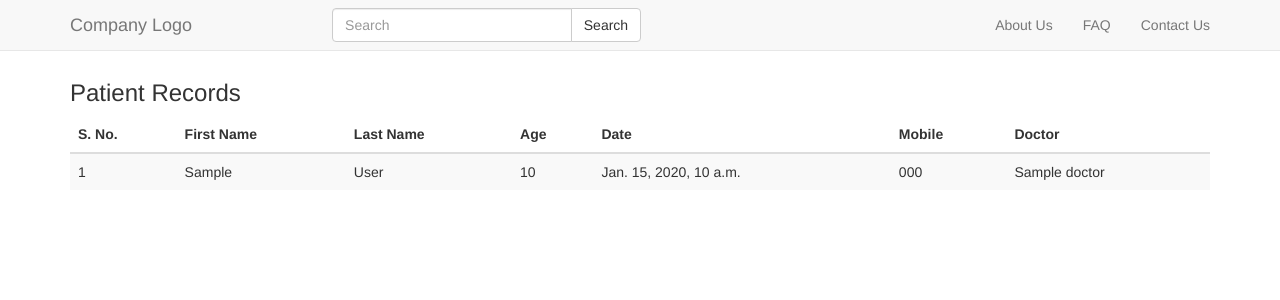
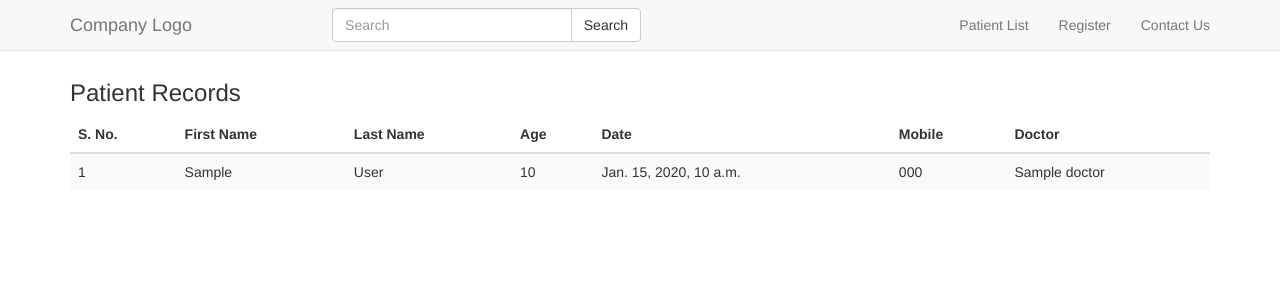
Before and after one commit to sheeshmohsin/venturesity, a Django app: template flexy/templates/patient_list.html in a window 1280 px wide. Shown: the top 300 px of the page. Run offline with Django 3.2, Linux system fonts and the light colour scheme; the template is opened without the code that fills it: most values are stand-ins (such as "Sample title", 1, 10 or a date in 2020); some libraries are stand-ins or nearby versions.

Commit message:
Added some links

```diff
--- a/flexy/app/forms.py
+++ b/flexy/app/forms.py
@@ -1,4 +1,4 @@
-from app.models import *
+from app.models import Registration, Disease
 from django import forms
 
 class RegistrationForm(forms.ModelForm):
--- a/flexy/app/models.py
+++ b/flexy/app/models.py
@@ -35,7 +35,7 @@ class Registration(models.Model):
         return self.first_name
 
 class Disease(models.Model):
-    patient = models.ForeignKey(Registration)
+    patient = models.ForeignKey('Registration')
     symptom = models.CharField(_('Disease Symptom'), max_length=50)
     doctor = models.CharField(_('Doctor Consulted'), max_length=50)
     prescription = models.CharField(_('Prescription'), max_length=50)
--- a/flexy/flexy/urls.py
+++ b/flexy/flexy/urls.py
@@ -19,6 +19,7 @@ urlpatterns = patterns('',
     url(r'^register/$', 'app.views.register'),
     url(r'^search/$', 'app.views.search'),
     url(r'^patient_list/$', views.PatientListView.as_view()),
-    url(r'^patient_detail/(?P<pk>[\w\-_]+)/$', views.PatientDetailView.as_view()),
+    url(r'^patient_detail/(?P<pk>[\w\-_]+)/$', 'app.views.patient_detail'),
+    url(r'^save_disease/(?P<pk>[\w\-_]+)/$', 'app.views.save_disease'),
     url(r'^admin/', include(admin.site.urls)),
 ) + static(settings.MEDIA_URL, document_root=settings.MEDIA_ROOT)
--- a/flexy/templates/base.html
+++ b/flexy/templates/base.html
@@ -34,9 +34,9 @@
         </div>
         <div class="navbar-collapse collapse">
           <ul class="nav navbar-nav navbar-right">
-            <li><a href="javascript:void()">About Us</a></li>
-            <li id="javascript:void()"><a href="./">FAQ</a></li>
-            <li id="javascript:void()"><a href="mailto:contactus@cannyprice.com">Contact Us</a>
+            <li><a href="/patient_list/">Patient List</a></li>
+            <li id="javascript:void()"><a href="/register/">Register</a></li>
+            <li id="javascript:void()"><a href="">Contact Us</a>
           </ul>
         </div><!--/.nav-collapse -->
       </div>
--- a/flexy/templates/home.html
+++ b/flexy/templates/home.html
@@ -1,5 +1,11 @@
 {% extends "base.html" %}
 {% block content %}
 <div class="container">
+	<button class="btn btn-lg btn-primary" onclick="register()">Register Patient</button>
 </div>
+<script>
+function register(){
+	window.location.href="/register/";
+}
+</script>
 {% endblock %}
--- a/flexy/templates/patient_detail.html
+++ b/flexy/templates/patient_detail.html
@@ -17,7 +17,10 @@
     <h3>Patient Disease</h3>
     <div class="row">
         <div class="col-lg-12">
-            {{ form }}
+            <form action="/savedisease/{{pk}}/" method="post" enctype="multipart/form-data">{% csrf_token %}
+                {{ form }}
+                <button type="submit" class="btn btn-lg btn-primary">Submit</button>
+            </form>
         </div>
     </div>
 </div>
--- a/flexy/templates/patient_list.html
+++ b/flexy/templates/patient_list.html
@@ -26,9 +26,9 @@
           </div>
         <div class="navbar-collapse collapse">
           <ul class="nav navbar-nav navbar-right">
-            <li><a href="javascript:void()">About Us</a></li>
-            <li id="javascript:void()"><a href="./">FAQ</a></li>
-            <li id="javascript:void()"><a href="mailto:contactus@cannyprice.com">Contact Us</a>
+            <li><a href="/patient_list/">Patient List</a></li>
+            <li id="javascript:void()"><a href="/register/">Register</a></li>
+            <li id="javascript:void()"><a href="">Contact Us</a>
           </ul>
         </div><!--/.nav-collapse -->
       </div>
```
Also changed, not shown: flexy/app/views.py (+11 -3 lines).
